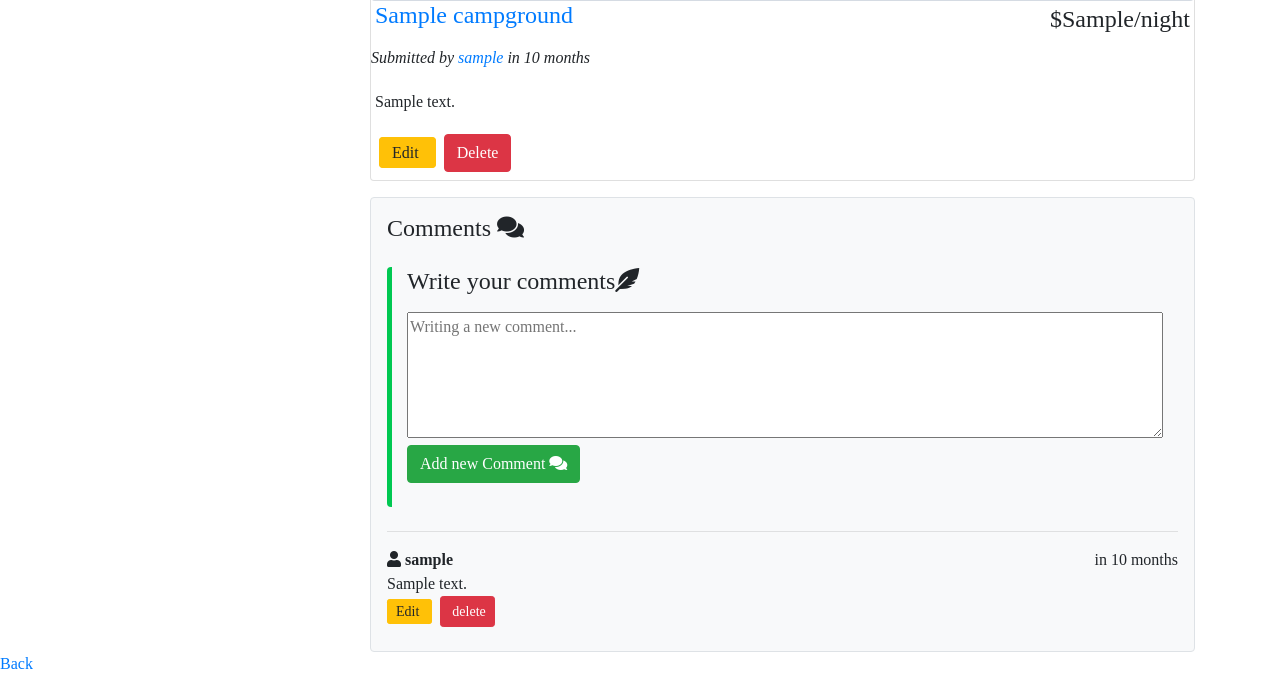
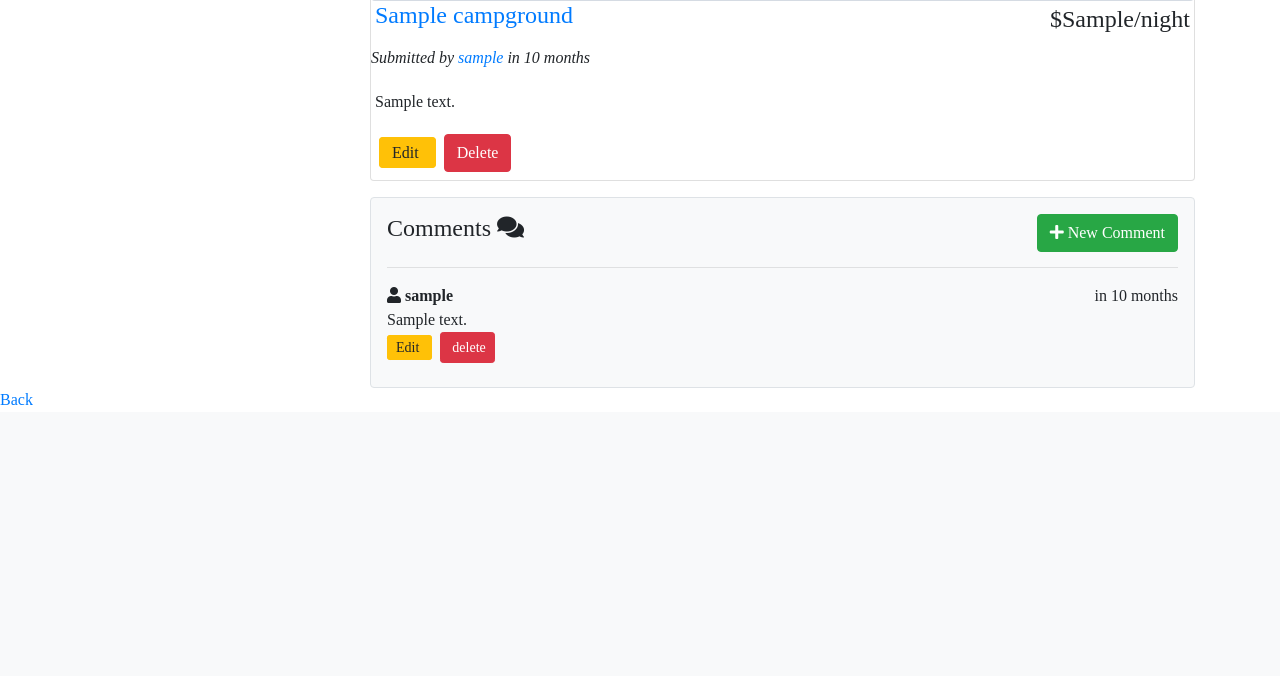
Before and after one commit to Sean-HL-Lin/yelpcamp, a Node server app: page /campgrounds/600000000000000000000001 in a window 1280 px wide. Shown: the part 721-1397 px from the top of the page. After the commit the page ends 1126 px from the top, so only its background shows below. Run offline with Node 20, Linux system fonts and the light colour scheme; the visitor is signed in with stand-in values (Sample User, id 1); tables that the repository leaves empty hold one stand-in row (values such as "Sample post"); grey boxes marked "Sample" are stand-in pictures; some libraries are stand-ins or nearby versions; some web fonts are replaced.

Commit message:
update comment-editing refactor

```diff
--- a/views/campgrounds/moreInfo.ejs
+++ b/views/campgrounds/moreInfo.ejs
@@ -33,9 +33,10 @@
             <div class='border  bg-light mt-3 p-3 rounded' id='comment'>
                 <div class='mb-4'>
                     <div class='mb-3'>
+                        <a data-toggle="collapse" href="#add-comment" class="btn btn-md btn-success float-right"><i class="fas fa-plus"></i> New Comment</a>
                         <h4 class='comments'>Comments <i class="fas fa-comments"></i></h4>
-                    </div >
-                    <div class='rounded' id='add-comment'>
+                    </div>
+                    <div class='rounded collapse' id='add-comment'>
                         <div class='container'>
                             <h4 class='mt-4 mb-3'>Write your comments<i class="fas fa-feather-alt"></i></h4>
                             <form action="/campgrounds/<%= campground._id %>/comments" method="POST">
@@ -55,10 +56,20 @@
                                <%= comment.text%>
                             </P>
                             <% if (currentUser && comment.author.id.equals(currentUser._id) || currentUser && currentUser.admin) { %>
-                                <a class='btn btn-sm btn-warning d-inline'href='/campgrounds/<%=campground._id%>/comments/<%= comment._id %>/edit'> Edit </a>
-                                <form class='d-inline'action='/campgrounds/<%=campground._id%>/comments/<%= comment._id %>?_method=Delete' method='post'>
-                                    <input type='submit' value=' delete' class='btn btn-sm btn-danger ml-2'>
-                                </form>
+                                <div></div>
+                                <div>
+                                    <a class='btn btn-sm btn-warning d-inline' data-toggle="collapse" href="#editComment_<%= comment._id %>" > Edit </a>
+                                    <form class='d-inline'action='/campgrounds/<%=campground._id%>/comments/<%= comment._id %>?_method=Delete' method='post'>
+                                        <input type='submit' value=' delete' class='btn btn-sm btn-danger ml-2'>
+                                    </form>
+                                    <div class='collapse' id='editComment_<%= comment._id %>'>
+                                        <form action="/campgrounds/<%=campground._id%>/comments/<%= comment._id %>?_method=put" method="POST">
+                                            <h5 class='mt-4 mb-3'>Edit your comments<i class="fas fa-feather-alt"></i></h5>
+                                            <textarea type=textarea rows='3' name="comment[text]"><%= comment.text %></textarea>
+                                            <button class='btn btn-md btn-success text-right mb-4'>update Comment <i class="fas fa-comments"></i></button>
+                                        </form>
+                                    </div>
+                                </div>
                             <% } %>
 
                         </div>
@@ -69,6 +80,10 @@
         </div>
     </div>
 </div>
+
+
+
+
 
 <a href='/campgrounds'>Back</a>
 
@@ -90,7 +105,7 @@
 
 </script>
 <script async defer
-    src="https://maps.googleapis.com/maps/api/js?key=AIzaSyDL3XSyCWyIdrFAu3iV5tKHaqkeaQwiGk4&callback=showmap">
+    src="https://maps.googleapis.com/maps/api/js?key=AIzaSyDbl5CwA7EYMvoM8QaN2qQ6dXAWrFGvbUw&callback=showmap">
 </script>
 
 
```
